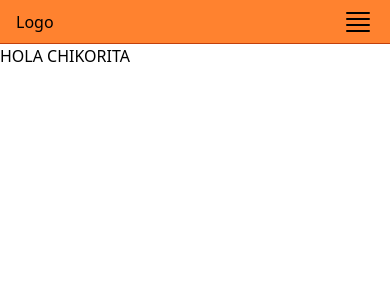
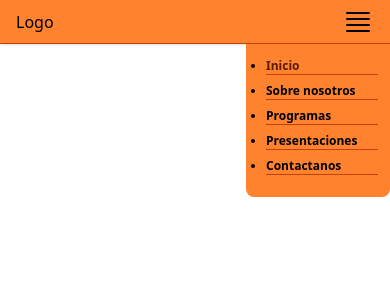
Before and after one commit to KortexCode/AcademiaSystemAdm, a React (Vite) app: page / in a window 390 px wide. Shown: the top 300 px of the page. Built offline with nearby package versions, Linux system fonts and the light colour scheme.

Commit message:
Se termina la maquetación del header y el menú para mobile

```diff
--- a/src/components/header.jsx
+++ b/src/components/header.jsx
@@ -1,15 +1,30 @@
+import { useState } from "react";
+import {MobileMenu} from "./mobileMenu";
 
 function Header() {
 
+    const [open, setOpen] = useState(true);
+
+    const openMenu = () => {
+        if(open) {
+            setOpen(false);
+        }else {
+            setOpen(true);
+        }
+    }
+
     return (
-        <header className="w-full">
+        <header className="w-full fixed shadow">
             <nav className="flex flex-row items-center justify-between w-full h-11
             border-b border-solid border-orange-700 bg-primary-color">
                 <p className="ml-4">Logo</p>
-                <svg xmlns="http://www.w3.org/2000/svg" viewBox="0 0 24 24" fill="fill-current" className="size-8 mr-4 cursor-pointer" id="menu-mobile">
+                <svg onClick={openMenu} xmlns="http://www.w3.org/2000/svg" viewBox="0 0 24 24" fill="fill-current" className="size-8 mr-4 cursor-pointer" id="menu-mobile">
                 <path fillRule="evenodd" d="M3 5.25a.75.75 0 0 1 .75-.75h16.5a.75.75 0 0 1 0 1.5H3.75A.75.75 0 0 1 3 5.25Zm0 4.5A.75.75 0 0 1 3.75 9h16.5a.75.75 0 0 1 0 1.5H3.75A.75.75 0 0 1 3 9.75Zm0 4.5a.75.75 0 0 1 .75-.75h16.5a.75.75 0 0 1 0 1.5H3.75a.75.75 0 0 1-.75-.75Zm0 4.5a.75.75 0 0 1 .75-.75h16.5a.75.75 0 0 1 0 1.5H3.75a.75.75 0 0 1-.75-.75Z" clipRule="evenodd" />
                 </svg>
             </nav>
+          {
+            open && <MobileMenu/>
+          }
         </header>
     )
 }
--- /dev/null
+++ b/src/components/mobileMenu.jsx
@@ -0,0 +1,51 @@
+import { NavLink } from "react-router-dom";
+
+const links = [
+    {
+        linkName: "Inicio",
+        root: "/",
+        isActive: false,
+    },
+    {
+        linkName: "Sobre nosotros",
+        root: "/sobre-nosotros",
+        isActive: false,
+    },
+    {
+        linkName: "Programas",
+        root: "/programas",
+        isActive: false,
+    },
+    {
+        linkName: "Presentaciones",
+        root: "/presentaciones",
+        isActive: false,
+    },
+    {
+        linkName: "Contactanos",
+        root: "/contactanos",
+        isActive: false,
+    },
+]
+
+const navStyle = ({isActive}) => {
+    return isActive ? "text-textActived " : "text-Inactived cursor-pointer hover:text-textActived";
+}
+
+function MobileMenu() {
+
+    return(
+       <div  className="absolute end-0 top-full w-36 rounded-b-lg bg-primary-color">
+            <ul className="py-3.5 pl-5 text-xs font-bold list-disc">
+               { links.map((item, index) => (
+                        <li key={item.root}>
+                            <NavLink key={index} to={item.root} className={navStyle}>{item.linkName}</NavLink>
+                            <hr key={`${item.linkName}#`} className="mr-3 pt-2 border-orange-700"/>
+                        </li>
+                ))}
+            </ul>
+        </div>
+    )
+}
+
+export {MobileMenu}
--- /dev/null
+++ b/src/pages/aboutUs.jsx
@@ -0,0 +1,13 @@
+import { Header } from "../components/header"
+
+function AboutUs () {
+
+    return (
+        <>
+            <Header/>
+            <h2 className="pt-12">SOBRE NOSOTROS</h2>
+        </>
+    )
+}
+
+export {AboutUs}
--- /dev/null
+++ b/src/pages/notFound.jsx
@@ -0,0 +1,13 @@
+import { Header } from "../components/header"
+
+function NotFound () {
+
+    return (
+        <>
+        <Header/>
+        <h2 className="pt-20">NO ES LA PÁGINA QUE BUSCAS</h2>
+        </>
+    )
+}
+
+export {NotFound}
--- a/src/router/index.jsx
+++ b/src/router/index.jsx
@@ -1,11 +1,14 @@
 import { createHashRouter, createRoutesFromElements, Route } from "react-router-dom";
 import { Layout } from "../layout/Layout";
 import { HomePage } from "../pages/homePage";
+import { NotFound } from "../pages/notFound";
+import { AboutUs } from "../pages/aboutUs";
 
 const router = createHashRouter(
     createRoutesFromElements(
-        <Route path="/" element={<Layout />} errorElement={<p>NOT FOUND</p>}>
+        <Route path="/" element={<Layout />} errorElement={<NotFound/>}>
              <Route index={true} path="/" element={<HomePage />} />
+             <Route path="/sobre-nosotros" element={<AboutUs />} />
         </Route>
     )
 )
--- a/tailwind.config.js
+++ b/tailwind.config.js
@@ -5,6 +5,9 @@ export default {
     extend: {
       colors: {
         "primary-color": "#FF822F",
+        textInactived: "#1D1C1C",
+        textActived: "#581B0C",
+        "secondary-color": "#B9DA13",
       },
     },
   },
```
